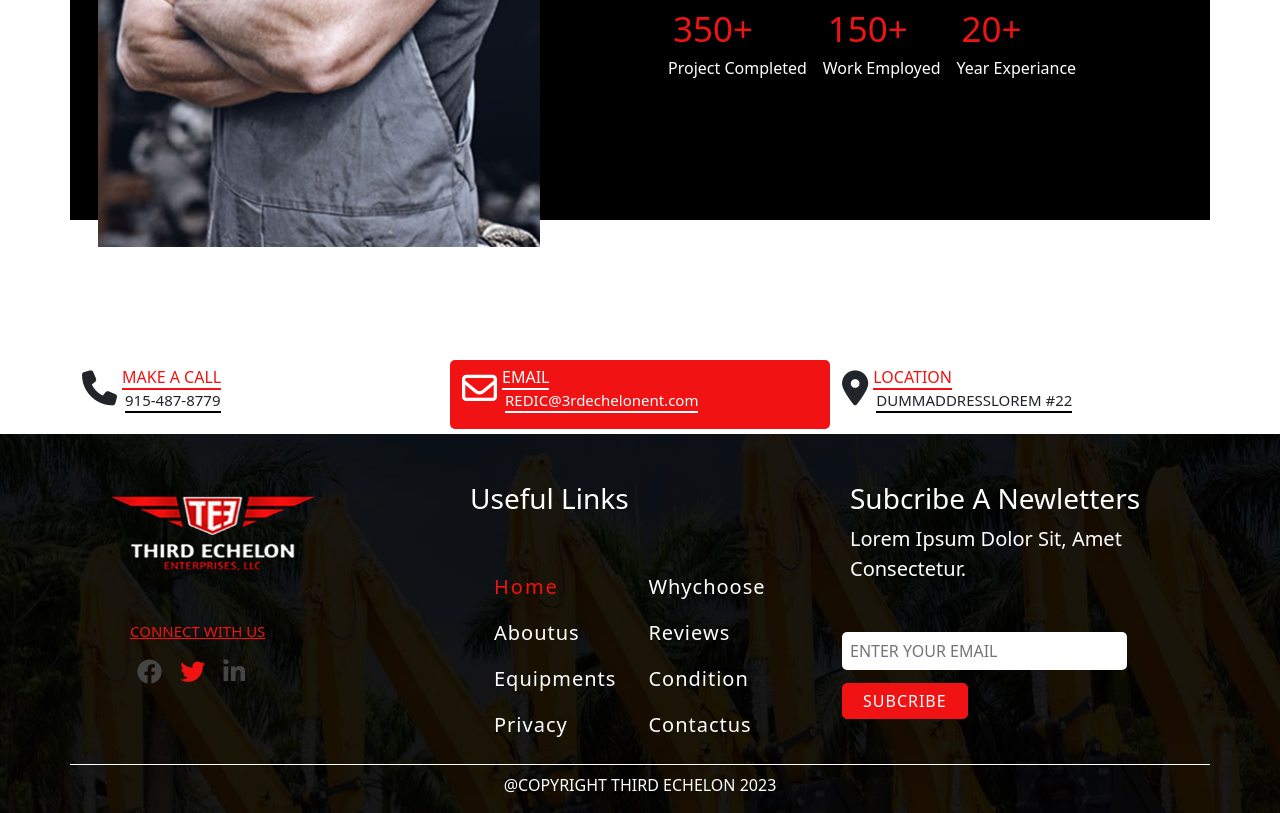
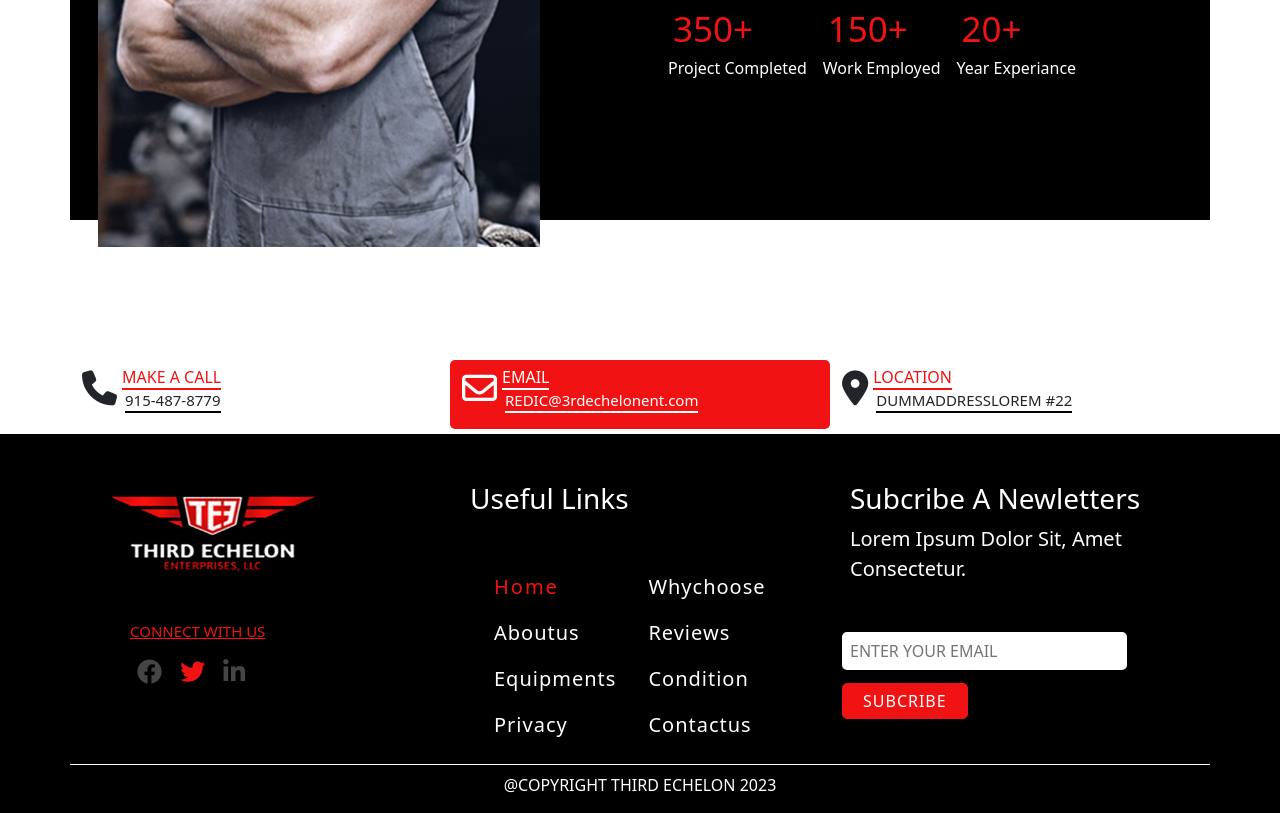
Before and after one commit to mfarden/project1, a plain HTML site: page index.html in a window 1280 px wide. Shown: the part 3689-4502 px from the top of the page. Drawn offline with nearby package versions, Linux system fonts and the light colour scheme.

Commit message:
style.css
ok

```diff
--- a/style.css
+++ b/style.css
@@ -575,10 +575,10 @@ nav {
 /* foooter */
 
 .footer_img {
-  background-image: url("footer.jpg");
+/*   background-image: url("footer.jpg");
   background-repeat: no-repeat;
-  background-position-x: center;
-  /* background-color: #000; */
+  background-position-x: center; */
+  background-color: #000;
   width: 100%;
   height: auto;
 }
```
